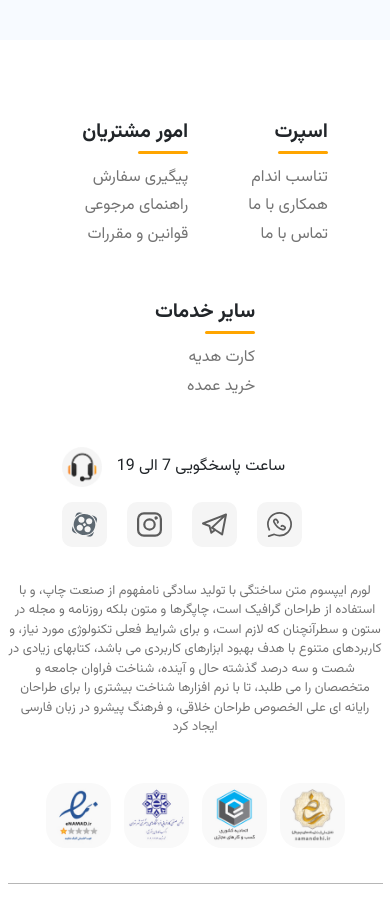
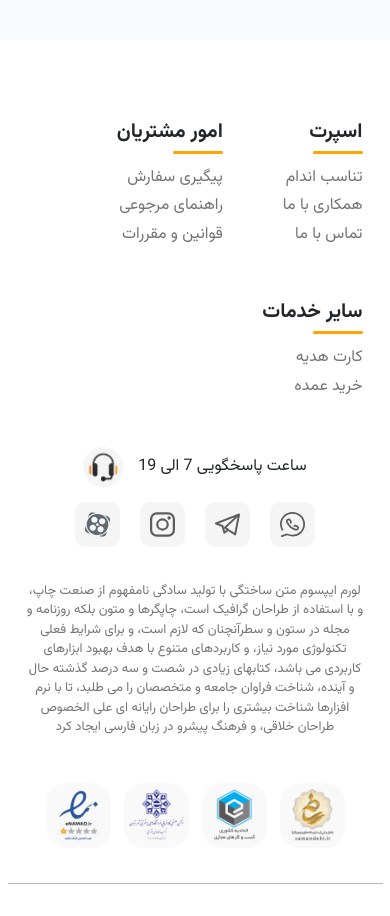
Before and after one commit to oos-amin/Sport-Website, a plain HTML site: page index.html in a window 390 px wide. Shown: the part 7360-8276 px from the top of the page. Drawn offline with Linux system fonts and the light colour scheme.

Commit message:
style: improve footer responsive

```diff
--- a/styles/responsive.css
+++ b/styles/responsive.css
@@ -85,7 +85,7 @@
 
     .footer-list-wrapper {
         flex-wrap: wrap;
-        justify-content: center;
+        margin-right: 2rem
     }
 
 }
@@ -101,6 +101,14 @@
 
     .footer-permission__img {
         width: 8rem;
+    }
+
+    .footer-contact__call {
+        justify-content: center;
+    }
+
+    .footer-social {
+        justify-content: center;
     }
 }
 
@@ -132,6 +140,7 @@
 
     .footer-description__caption {
         font-size: 1.3rem;
+        padding: 0 1.8rem;
     }
 
     .footer-permission__img {
```
